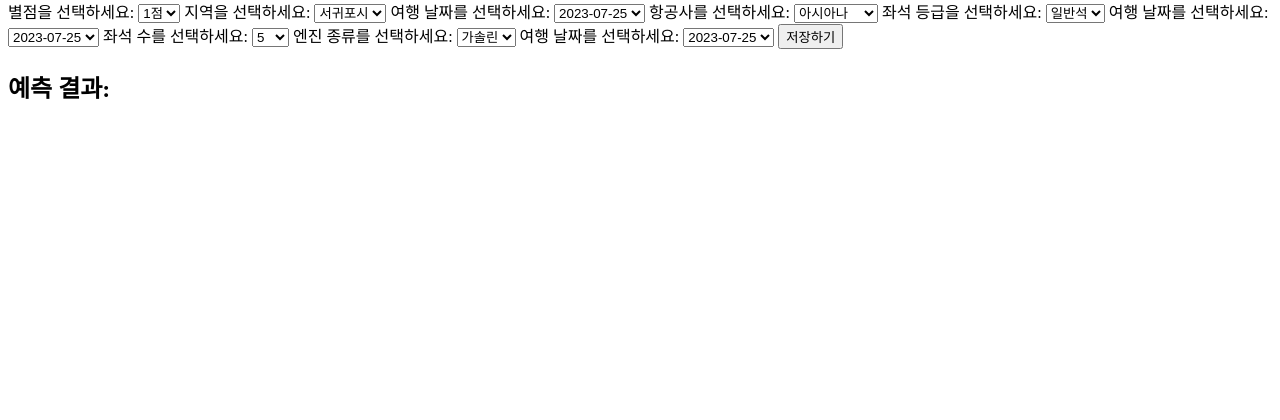
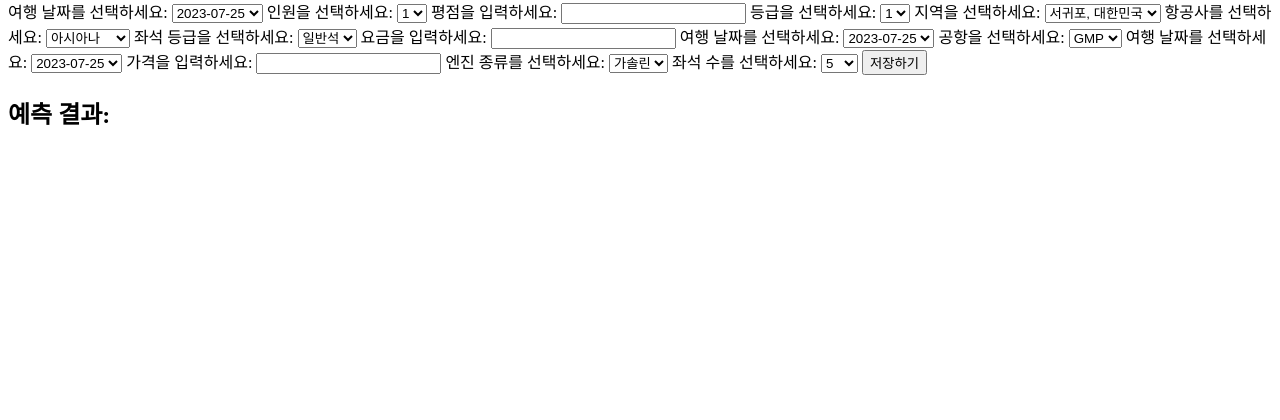
Before and after one commit to hoonputer/WonderBudget_TP1, a Flask app: page / in a window 1280 px wide. Shown: the part 105-525 px from the top of the page. Run offline with Flask 3, Linux system fonts and the light colour scheme; parts of the project's set-up code (start-up, migrations or seed data) failed here and were passed over.

Commit message:
07.28 11.39

```diff
--- a/WonderBudget/templates/index.html
+++ b/WonderBudget/templates/index.html
@@ -8,49 +8,8 @@
 
         <form method="post" action="/">
             <!-- 호텔 정보 입력 -->
-            <label for="hotelRating">별점을 선택하세요:</label>
-            <select name="h_data1" id="hotelRating">
-                <option value="1">1점</option>
-                <option value="2">2점</option>
-                <option value="3">3점</option>
-                <option value="4">4점</option>
-                <option value="5">5점</option>
-            </select>
-
-            <label for="hotelLocation">지역을 선택하세요:</label>
-            <select name="h_data2" id="hotelLocation">
-                <option value="서귀포, 대한민국">서귀포시</option>
-                <option value="제주, 대한민국">제주시</option>
-            </select>
-
-            <label for="travelDate">여행 날짜를 선택하세요:</label>
-            <select name="h_data3" id="travelDate">
-                <option value="2023-07-25">2023-07-25</option>
-            </select>
-
-            <label for="airline">항공사를 선택하세요:</label>
-            <select name="f_data1" id="airline">
-                <option value="아시아나">아시아나</option>
-                <option value="대한항공">대한항공</option>
-                <option value="이스타항공">이스타항공</option>
-                <option value="제주항공">제주항공</option>
-                <option value="티웨이항공">티웨이항공</option>
-                <option value="진에어">진에어</option>
-                <option value="에어부산">에어부산</option>
-                <option value="에어서울">에어서울</option>
-                <option value="하이에어">하이에어</option>
-            </select>
-
-            <label for="seatClass">좌석 등급을 선택하세요:</label>
-            <select name="f_data2" id="seatClass">
-                <option value="일반석">일반석</option>
-                <option value="할인석">할인석</option>
-                <option value="특가석">특가석</option>
-                <!-- 다른 좌석 등급들도 추가해주세요 -->
-            </select>
-
-            <label for="flightDate">여행 날짜를 선택하세요:</label>
-            <select name="f_data3" id="flightDate">
+            <label for="hotelDate">여행 날짜를 선택하세요:</label>
+            <select name="h_data1" id="hotelDate">
                 <option value="2023-07-25">2023-07-25</option>
                 <option value="2023-07-26">2023-07-26</option>
                 <option value="2023-07-27">2023-07-27</option>
@@ -91,27 +50,58 @@
                 <option value="2023-08-31">2023-08-31</option>
             </select>
 
-            <!-- 렌트카 정보 입력 -->
-            <label for="seatNumber">좌석 수를 선택하세요:</label>
-            <select name="c_data1" id="seatNumber">
-                    <option value="5">5</option>
-                    <option value="4">4</option>
-                    <option value="7">7</option>
-                    <option value="11">9</option>
-                    <option value="11">8</option>
-                    <option value="11">15</option>
-                    <option value="11">12</option>
+            <label for="hotelClient">인원을 선택하세요:</label>
+            <select name="h_data2" id="hotelClient">
+                <option value="1">1</option>
+                <option value="2">2</option>
+                <option value="3">3</option>
+                <option value="4">4</option>
             </select>
 
-            <label for="engineType">엔진 종류를 선택하세요:</label>
-            <select name="c_data2" id="engineType">
-                <option value="가솔린">가솔린</option>
-                <option value="디젤">디젤</option>
-                <option value="전기">전기</option>
+            <label for="hotelRating">평점을 입력하세요:</label>
+            <input type="text" name="h_data3" id="hotelRating">
+
+            <label for="hotelGrade">등급을 선택하세요:</label>
+            <select name="h_data4" id="hotelGrade">
+                <option value="1">1</option>
+                <option value="2">2</option>
+                <option value="3">3</option>
+                <option value="4">4</option>
+                <option value="5">5</option>
             </select>
 
-            <label for="carDate">여행 날짜를 선택하세요:</label>
-            <select name="c_data3" id="carDate">
+            <label for="hotelAddress">지역을 선택하세요:</label>
+            <select name="h_data5" id="hotelAddress">
+                <option value="서귀포, 대한민국">서귀포, 대한민국</option>
+                <option value="제주, 대한민국">제주, 대한민국</option>
+            </select>
+
+
+            <label for="flightName">항공사를 선택하세요:</label>
+            <select name="f_data1" id="flightName">
+                <option value="아시아나">아시아나</option>
+                <option value="대한항공">대한항공</option>
+                <option value="이스타항공">이스타항공</option>
+                <option value="제주항공">제주항공</option>
+                <option value="티웨이항공">티웨이항공</option>
+                <option value="진에어">진에어</option>
+                <option value="에어부산">에어부산</option>
+                <option value="에어서울">에어서울</option>
+                <option value="하이에어">하이에어</option>
+            </select>
+
+            <label for="flightSeat">좌석 등급을 선택하세요:</label>
+            <select name="f_data2" id="flightSeat">
+                <option value="일반석">일반석</option>
+                <option value="할인석">할인석</option>
+                <option value="특가석">특가석</option>
+            </select>
+
+            <label for="flightCharge">요금을 입력하세요:</label>
+            <input type="text" name="f_data3" id="flightCharge">
+
+            <label for="flightDate">여행 날짜를 선택하세요:</label>
+            <select name="f_data4" id="flightDate">
                 <option value="2023-07-25">2023-07-25</option>
                 <option value="2023-07-26">2023-07-26</option>
                 <option value="2023-07-27">2023-07-27</option>
@@ -152,6 +142,79 @@
                 <option value="2023-08-31">2023-08-31</option>
             </select>
 
+            <label for="flightAirport">공항을 선택하세요:</label>
+            <select name="f_data5" id="flightAirport">
+                <option value="GMP">GMP</option>
+                <option value="CJU">CJU</option>
+            </select>
+
+            <!-- 렌트카 정보 입력 -->
+            <label for="carDate">여행 날짜를 선택하세요:</label>
+            <select name="c_data1" id="carDate">
+                <option value="2023-07-25">2023-07-25</option>
+                <option value="2023-07-26">2023-07-26</option>
+                <option value="2023-07-27">2023-07-27</option>
+                <option value="2023-07-28">2023-07-28</option>
+                <option value="2023-07-29">2023-07-29</option>
+                <option value="2023-07-30">2023-07-30</option>
+                <option value="2023-07-31">2023-07-31</option>
+                <option value="2023-08-01">2023-08-01</option>
+                <option value="2023-08-02">2023-08-02</option>
+                <option value="2023-08-03">2023-08-03</option>
+                <option value="2023-08-04">2023-08-04</option>
+                <option value="2023-08-05">2023-08-05</option>
+                <option value="2023-08-06">2023-08-06</option>
+                <option value="2023-08-07">2023-08-07</option>
+                <option value="2023-08-08">2023-08-08</option>
+                <option value="2023-08-09">2023-08-09</option>
+                <option value="2023-08-10">2023-08-10</option>
+                <option value="2023-08-11">2023-08-11</option>
+                <option value="2023-08-12">2023-08-12</option>
+                <option value="2023-08-13">2023-08-13</option>
+                <option value="2023-08-14">2023-08-14</option>
+                <option value="2023-08-15">2023-08-15</option>
+                <option value="2023-08-16">2023-08-16</option>
+                <option value="2023-08-17">2023-08-17</option>
+                <option value="2023-08-18">2023-08-18</option>
+                <option value="2023-08-19">2023-08-19</option>
+                <option value="2023-08-20">2023-08-20</option>
+                <option value="2023-08-21">2023-08-21</option>
+                <option value="2023-08-22">2023-08-22</option>
+                <option value="2023-08-23">2023-08-23</option>
+                <option value="2023-08-24">2023-08-24</option>
+                <option value="2023-08-25">2023-08-25</option>
+                <option value="2023-08-26">2023-08-26</option>
+                <option value="2023-08-27">2023-08-27</option>
+                <option value="2023-08-28">2023-08-28</option>
+                <option value="2023-08-29">2023-08-29</option>
+                <option value="2023-08-30">2023-08-30</option>
+                <option value="2023-08-31">2023-08-31</option>
+            </select>
+
+            <label for="carPrice">가격을 입력하세요:</label>
+            <input type="number" name="c_data2" id="carPrice" min="0" step="1">
+
+            <label for="carEngine">엔진 종류를 선택하세요:</label>
+            <select name="c_data3" id="carEngine">
+                <option value="가솔린">가솔린</option>
+                <option value="디젤">디젤</option>
+                <option value="전기">전기</option>
+            </select>
+
+
+            <label for="carSeater">좌석 수를 선택하세요:</label>
+            <select name="c_data4" id="carSeater">
+                    <option value="5">5</option>
+                    <option value="4">4</option>
+                    <option value="7">7</option>
+                    <option value="11">9</option>
+                    <option value="11">8</option>
+                    <option value="11">15</option>
+                    <option value="11">12</option>
+            </select>
+
+
+
             <button type="submit">저장하기</button>
         </form>
 
```
